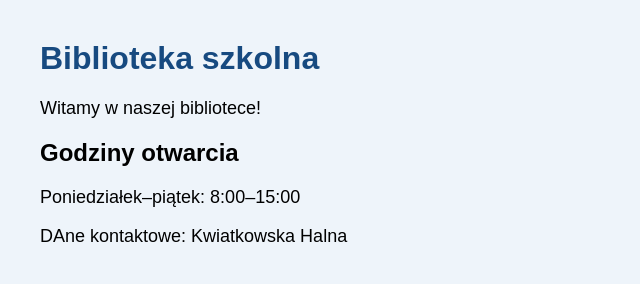
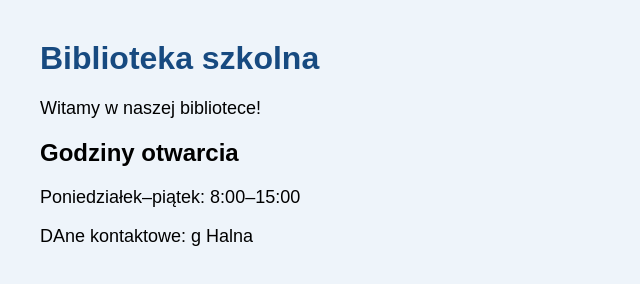
Before and after one commit to ledradzymin-star/biblioteka-0, a plain HTML site: page index.html in a window 1280 px wide. Shown: the whole page, without its empty margins (0-640 px from the left). Drawn offline with Linux system fonts and the light colour scheme.

```diff
--- a/index.html
+++ b/index.html
@@ -11,6 +11,6 @@
   <p>Witamy w naszej bibliotece!</p>
   <h2>Godziny otwarcia</h2>
   <p>Poniedziałek–piątek: 8:00–15:00</p>
-  <p>DAne kontaktowe: Kwiatkowska Halna</p>
+  <p>DAne kontaktowe: g Halna</p>
 </body>
 </html>
```
